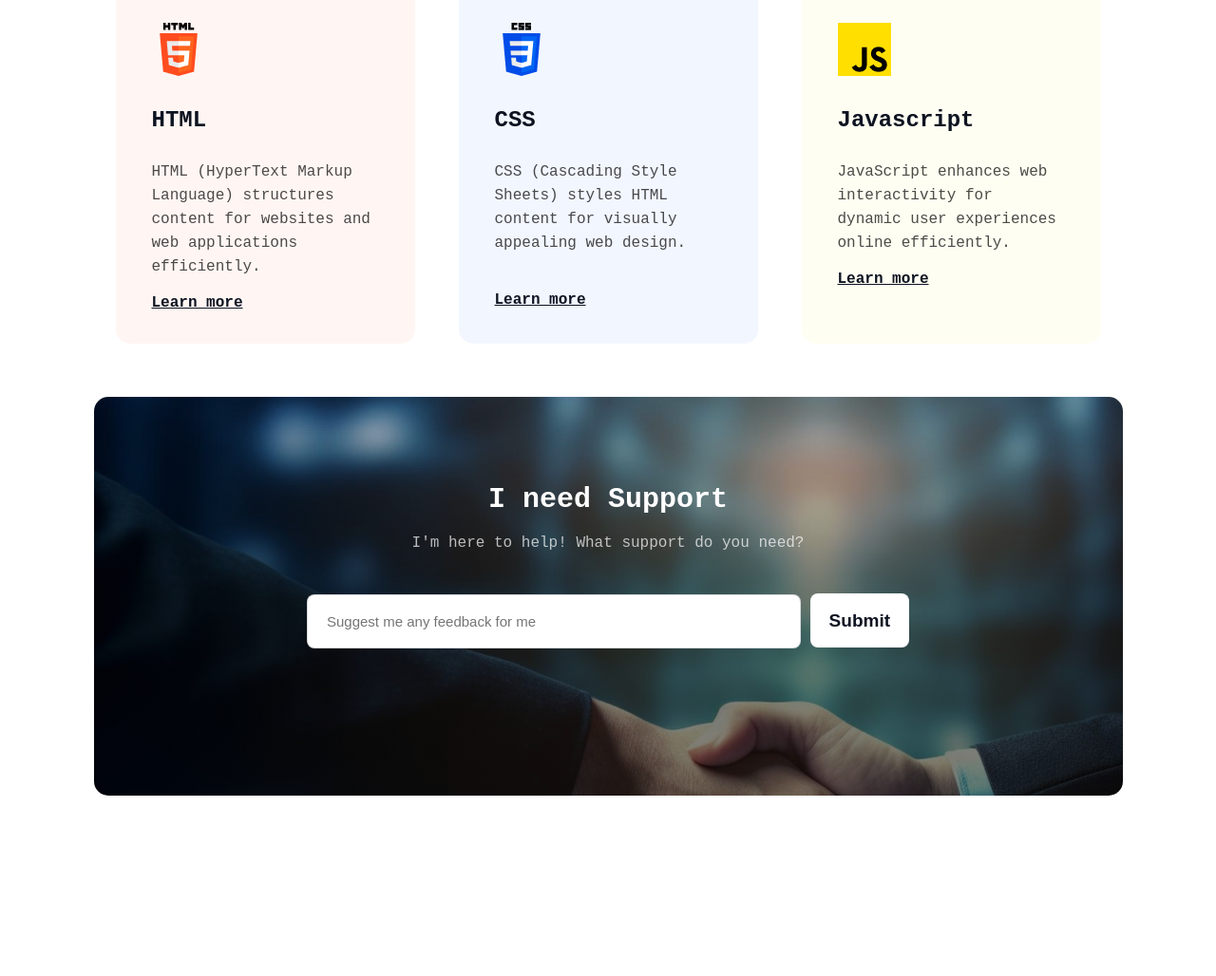
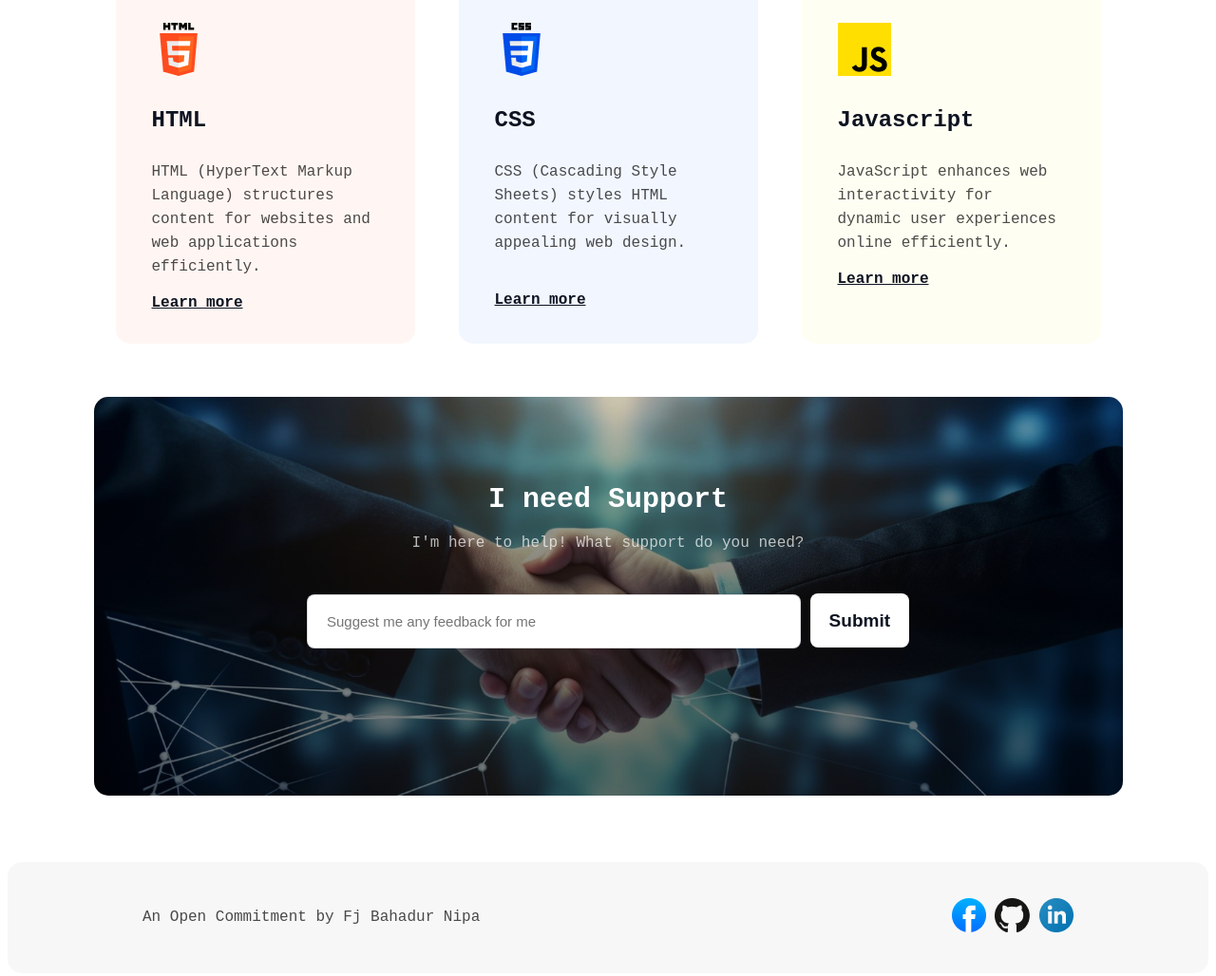
Before and after one commit to FajilatulJunnat/Assignment-1, a plain HTML site: page index.html in a window 1280 px wide. Shown: the part 3319-4347 px from the top of the page at 95% size. Before the commit the page ends 4227 px from the top, so only its background shows below. Drawn offline with Linux system fonts and the light colour scheme; a web font is replaced by a local one.

Commit message:
footer done

```diff
--- a/index.html
+++ b/index.html
@@ -18,7 +18,7 @@
             <img src="./images/Group.png" alt="">
            <div class="hero-txt"> <h1 class="defult">"In the near future, I hope to become a Developer."</h1>
             <p >My goal is to harness my passion for technology and coding to build innovative software solutions that can solve real-world problems and improve people's lives."</p></div>
-            <button class="btn"><a href="#"> Contact with me</a></button>
+            <button class="btn"><a href="#footer"> Contact with me</a></button>
         </div>
      </header>
 
@@ -106,5 +106,13 @@
         </div>
        </section>
     </main>
+    <footer id="footer">
+        <p>An Open Commitment by Fj Bahadur Nipa</p>
+        <div>
+            <a href="https://www.facebook.com/"><img src="./images/facebook.png" alt=""></a>
+           <a href="https://github.com/"> <img src="./images/github.png" alt=""></a>
+           <a href="https://www.linkedin.com/"> <img src="./images/linkedin-icon 1.png" alt=""></a>
+        </div>
+    </footer>
 </body>
 </html>
--- a/style.css
+++ b/style.css
@@ -236,6 +236,8 @@ line-height: 36px;
     height: 298px;
     border-radius: 15px;
 background-image: linear-gradient(rgba(0, 0, 0, 0.2),rgba(0, 0, 0, 0.5),rgba(0, 0, 0, 0.5)),url(./images/handshake.jpg);
+background-position: center;
+background-size: cover;
 padding: 61px 45px 61px 45px;
 color: #ffffff;
 display: flex;
@@ -282,5 +284,14 @@ color: rgb(13, 19, 33);
 font-size: 19px;
 font-weight: 600;
 line-height: 23px;
-
+cursor: pointer;
 }
+footer{
+    padding: 30px 142px;
+    border-radius: 15px;
+background: rgba(13, 19, 33, 0.03);
+display: flex;
+flex-direction: row;
+justify-content: space-between;
+align-items: center;
+}
```
